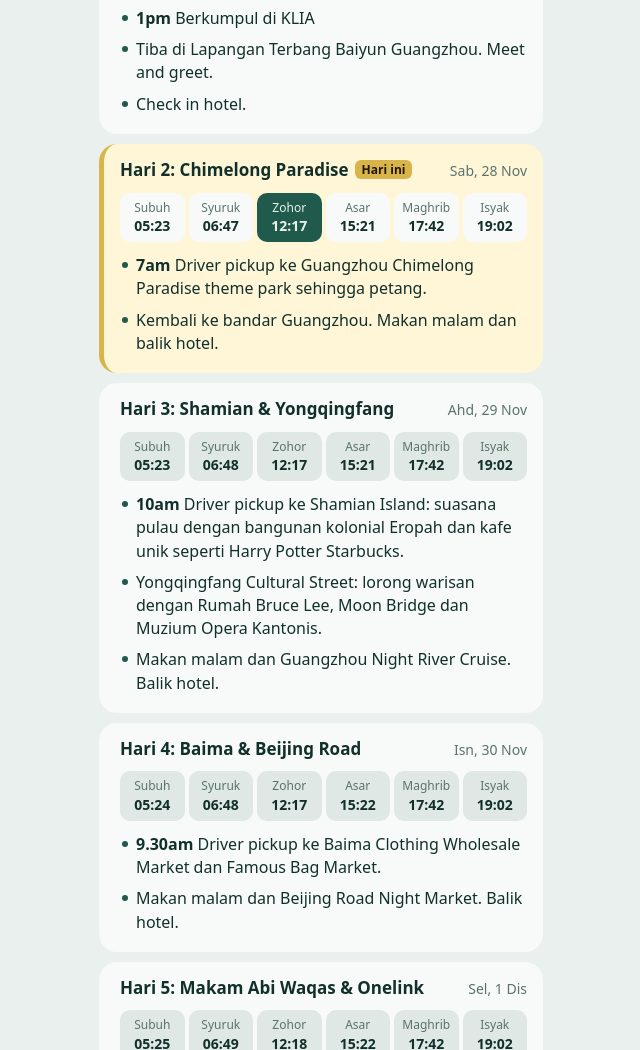
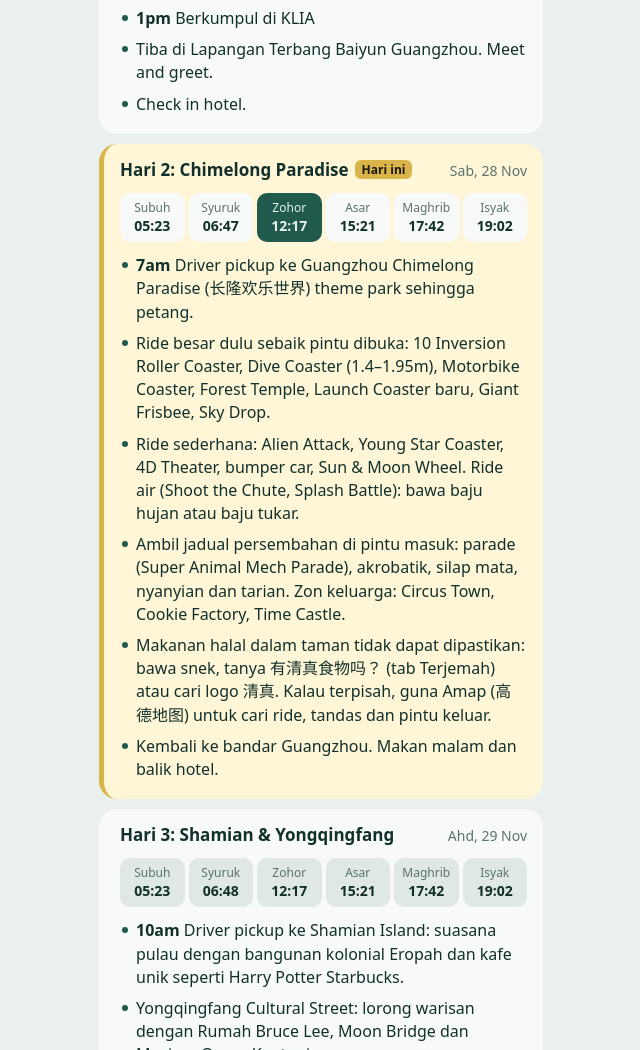
Before and after one commit to zulfajuniadi/currency-converter, a plain HTML site: page index.html in a window 1280 px wide. Shown: the part 720-1770 px from the top of the page, without its empty margins (319-959 px from the left). Drawn offline with Linux system fonts and the light colour scheme; no server answers.

Commit message:
Day 2: Chimelong rides, shows and tips

```diff
--- a/index.html
+++ b/index.html
@@ -331,7 +331,12 @@ details.key .card{margin-top:8px;font-size:14px}
   /* ---------- trip data ---------- */
   var DAYS=[
     {d:"2026-11-27",t:"KL ➜ Guangzhou",items:[["1pm","Berkumpul di KLIA"],[null,"Tiba di Lapangan Terbang Baiyun Guangzhou. Meet and greet."],[null,"Check in hotel."]]},
-    {d:"2026-11-28",t:"Chimelong Paradise",items:[["7am","Driver pickup ke Guangzhou Chimelong Paradise theme park sehingga petang."],[null,"Kembali ke bandar Guangzhou. Makan malam dan balik hotel."]]},
+    {d:"2026-11-28",t:"Chimelong Paradise",items:[["7am","Driver pickup ke Guangzhou Chimelong Paradise (长隆欢乐世界) theme park sehingga petang."],
+      [null,"Ride besar dulu sebaik pintu dibuka: 10 Inversion Roller Coaster, Dive Coaster (1.4–1.95m), Motorbike Coaster, Forest Temple, Launch Coaster baru, Giant Frisbee, Sky Drop."],
+      [null,"Ride sederhana: Alien Attack, Young Star Coaster, 4D Theater, bumper car, Sun & Moon Wheel. Ride air (Shoot the Chute, Splash Battle): bawa baju hujan atau baju tukar."],
+      [null,"Ambil jadual persembahan di pintu masuk: parade (Super Animal Mech Parade), akrobatik, silap mata, nyanyian dan tarian. Zon keluarga: Circus Town, Cookie Factory, Time Castle."],
+      [null,"Makanan halal dalam taman tidak dapat dipastikan: bawa snek, tanya 有清真食物吗？ (tab Terjemah) atau cari logo 清真. Kalau terpisah, guna Amap (高德地图) untuk cari ride, tandas dan pintu keluar."],
+      [null,"Kembali ke bandar Guangzhou. Makan malam dan balik hotel."]]},
     {d:"2026-11-29",t:"Shamian & Yongqingfang",items:[["10am","Driver pickup ke Shamian Island: suasana pulau dengan bangunan kolonial Eropah dan kafe unik seperti Harry Potter Starbucks."],[null,"Yongqingfang Cultural Street: lorong warisan dengan Rumah Bruce Lee, Moon Bridge dan Muzium Opera Kantonis."],[null,"Makan malam dan Guangzhou Night River Cruise. Balik hotel."]]},
     {d:"2026-11-30",t:"Baima & Beijing Road",items:[["9.30am","Driver pickup ke Baima Clothing Wholesale Market dan Famous Bag Market."],[null,"Makan malam dan Beijing Road Night Market. Balik hotel."]]},
     {d:"2026-12-01",t:"Makam Abi Waqas & Onelink",items:[[null,"Ziarah Makam Abi Waqas (bapa saudara Nabi)."],[null,"Onelink Plaza, pasar cenderamata dan shopping ikut permintaan."],[null,"Balik hotel."]]},
```
